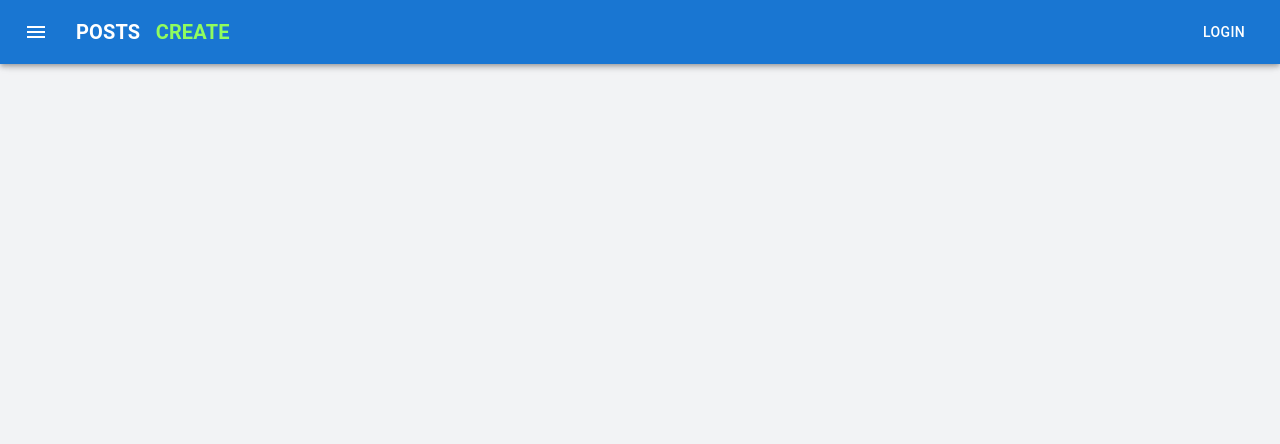
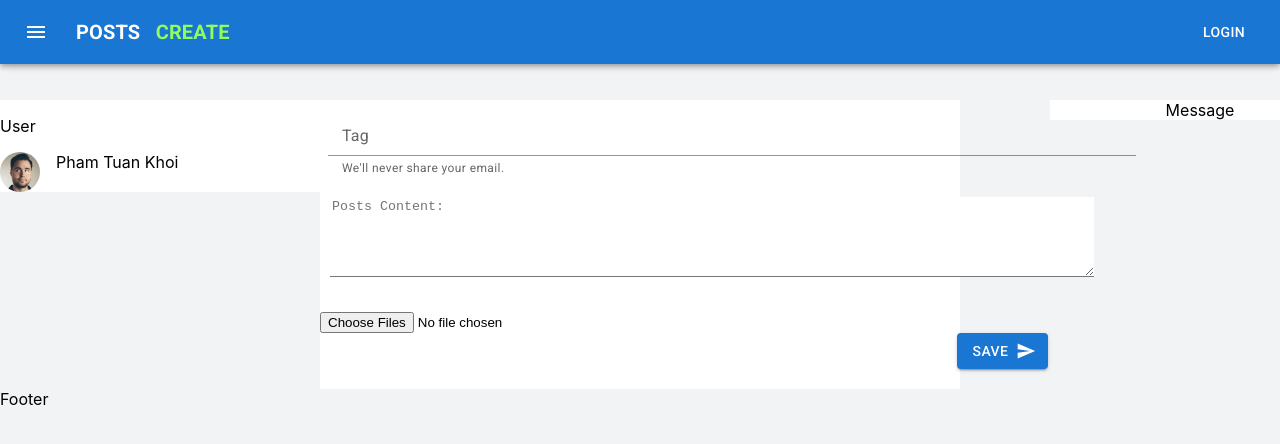
Before and after one commit to PhamTuanKhoi/react, a React (Create React App) app: page /create in a window 1280 px wide. Shown: the top 444 px of the page. Built offline with nearby package versions, Linux system fonts and the light colour scheme.

Commit message:
done 70% create

```diff
--- /dev/null
+++ b/src/components/ui/NewPosts/NewPosts.jsx
@@ -0,0 +1,36 @@
+
+import { FormControl, InputLabel, Input, FormHelperText, TextareaAutosize } from '@mui/material';
+import Button from '@mui/material/Button';
+import SendIcon from '@mui/icons-material/Send';
+
+
+
+import './newposts.scss';
+
+
+const NewPosts = () => {
+    return(
+        <div className="NewPosts_root">
+            <FormControl sx={{ m: 1, width: '80ch' }}>
+            <InputLabel htmlFor="my-input">Tag</InputLabel>
+            <Input id="my-input" aria-describedby="my-helper-text" />
+            <FormHelperText id="my-helper-text">We'll never share your email.</FormHelperText>
+            </FormControl>
+            <TextareaAutosize className="posts_texttarea"
+            aria-label="minimum height"
+            minRows={5}
+            placeholder="Posts Content:"
+            style={{ width: '95ch', borderRight: 'none', borderLeft: 'none', borderTop: 'none', outline: 'none', margin: '10px'}}
+            /> <br />
+            <input
+            multiple
+            type="file"
+            />
+            <Button style={{ marginLeft: '80ch', marginBottom: '20px'}}variant="contained" endIcon={<SendIcon />}>
+                Save
+            </Button>
+        </div>
+    )
+}
+
+export default NewPosts;
--- /dev/null
+++ b/src/components/ui/NewPosts/newposts.scss
@@ -0,0 +1,4 @@
+
+.NewPosts_root{
+    background: white;
+}
--- a/src/index.css
+++ b/src/index.css
@@ -1,3 +1,5 @@
+@import 'https://fonts.googleapis.com/css?family=Roboto:300,400,500,700&display=swap';
+
 body {
   margin: 0;
   font-family: -apple-system, BlinkMacSystemFont, 'Segoe UI', 'Roboto', 'Oxygen',
--- /dev/null
+++ b/src/pages/CreatePost.jsx
@@ -0,0 +1,24 @@
+import * as React from 'react';
+
+import MainLeft from '../components/ui/mainLeft/MainLeft';
+import MainRight from '../components/ui/mainRight/MainRight';
+import '../styles/Home.scss';
+import NewPosts from '../components/ui/NewPosts/NewPosts';
+
+const CreatePost = () => {
+    return(
+        <div className="home_page">
+        <div className="home_left">
+          <MainLeft />
+        </div>
+        <div className="home_main">
+          <NewPosts />
+        </div>
+        <div className="home_right">
+          <MainRight />
+        </div>
+      </div>
+    )
+}
+
+export default CreatePost;
--- a/src/router/Routers.js
+++ b/src/router/Routers.js
@@ -1,4 +1,5 @@
 import { Route, Routes } from "react-router-dom"
+import CreatePost from "../pages/CreatePost";
 import Home from "../pages/Home";
 
 
@@ -7,6 +8,7 @@ const Routers = () =>{
         <Routes>
             <Route path="/" element={<Home />}/>
             <Route path="/home" element={<Home />}/>
+            <Route path="/create" element={<CreatePost />}/>
         </Routes>
     )
 }
```
Also changed, not shown: src/api/apiBlog.js (added), src/assets/images/post1.avif (added).
